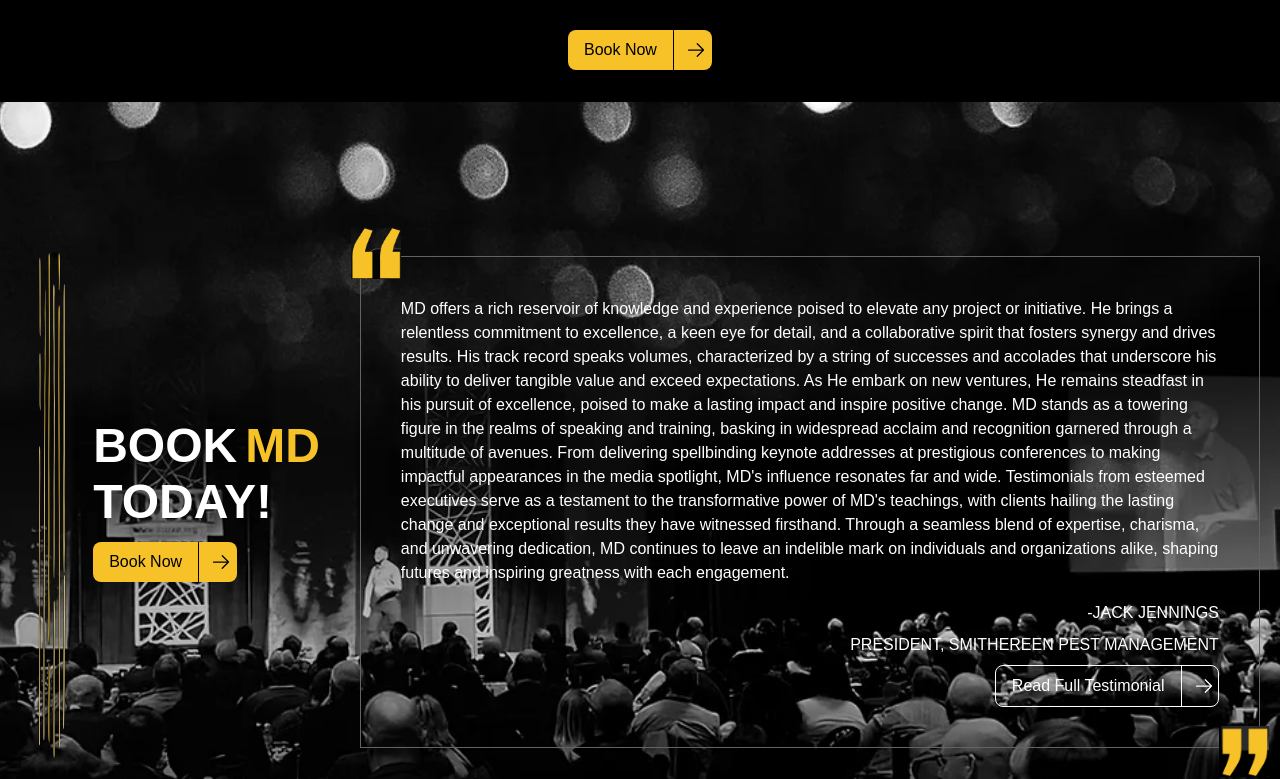
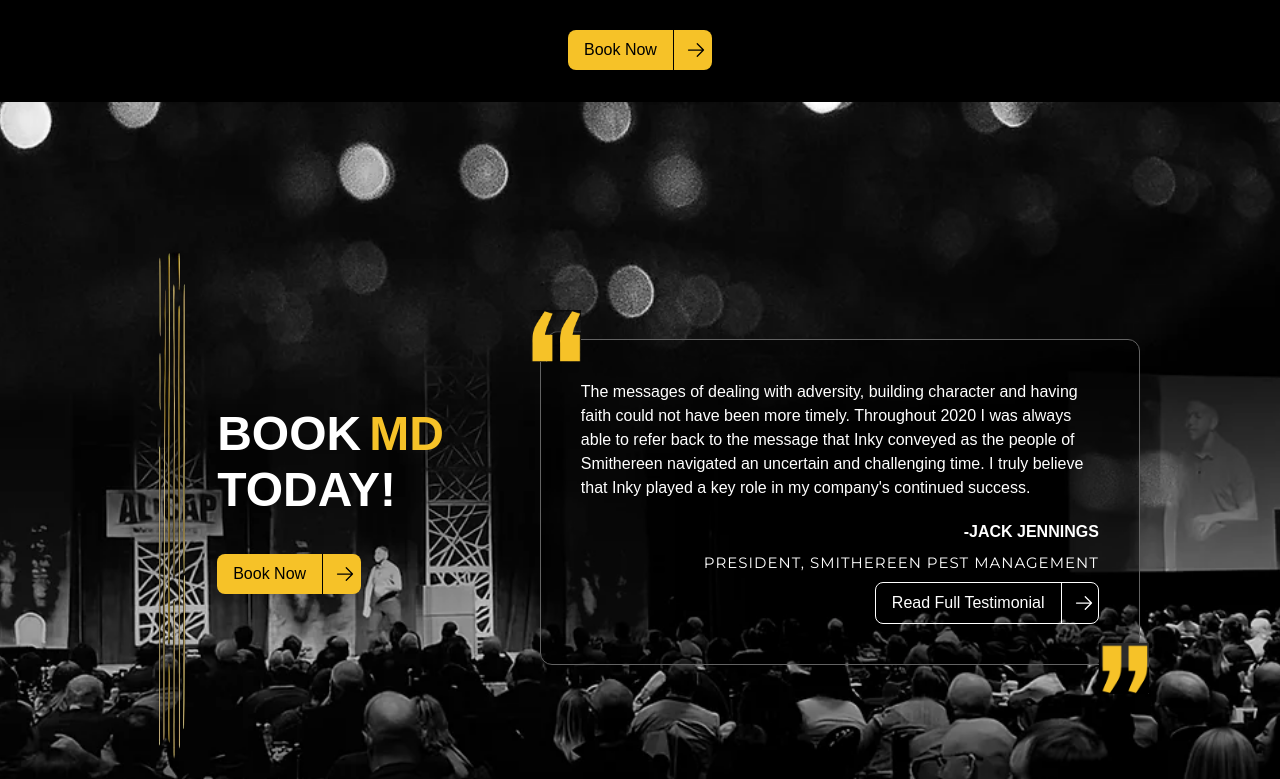
Before and after one commit to allanXQ/inky-ui, a React (Vite) app: page / in a window 1280 px wide. Shown: the part 3321-4100 px from the top of the page. Built offline with nearby package versions, Linux system fonts and the light colour scheme; a web font is replaced by a local one.

Commit message:
update styling

```diff
--- a/src/App.css
+++ b/src/App.css
@@ -74,6 +74,10 @@
   height: 100vh;
 }
 
+.testimonial-container {
+  background-color: rgba(0, 0, 0, 0.5);
+}
+
 #about-hero {
   background-image: url("../public/about-hero.webp");
   background-size: cover;
--- a/src/Pages/Home.jsx
+++ b/src/Pages/Home.jsx
@@ -337,11 +337,11 @@ export default function Home() {
       </div>
       <div
         id="testimonials"
-        className="flex gap-10 items-center justify-center"
+        className="flex gap-24 items-center justify-center"
       >
-        <div className="flex gap-4">
+        <div className="flex gap-5">
           <img src="./lines.png" />
-          <div className="flex flex-col gap-4  justify-center">
+          <div className="flex flex-col gap-10  justify-center">
             <div className="flex flex-col font-bold gap-2 text-5xl">
               <div className="flex  gap-2">
                 <p>BOOK</p> <p className="text-[#F6C228]">MD</p>
@@ -374,7 +374,7 @@ export default function Home() {
             </div>
           </div>
         </div>
-        <div className="flex flex-col gap-4 border border-[#636363] max-w-[900px] p-10 relative">
+        <div className="testimonial-container flex flex-col gap-5 border border-[#636363] rounded-xl max-w-[600px] min-h-[300px] p-10 relative ">
           <img
             src="./topquote.png"
             width={50}
@@ -382,30 +382,16 @@ export default function Home() {
             className="absolute top-[-30px] left-[-10px]"
           />
           <p>
-            MD offers a rich reservoir of knowledge and experience poised to
-            elevate any project or initiative. He brings a relentless commitment
-            to excellence, a keen eye for detail, and a collaborative spirit
-            that fosters synergy and drives results. His track record speaks
-            volumes, characterized by a string of successes and accolades that
-            underscore his ability to deliver tangible value and exceed
-            expectations. As He embark on new ventures, He remains steadfast in
-            his pursuit of excellence, poised to make a lasting impact and
-            inspire positive change. MD stands as a towering figure in the
-            realms of speaking and training, basking in widespread acclaim and
-            recognition garnered through a multitude of avenues. From delivering
-            spellbinding keynote addresses at prestigious conferences to making
-            impactful appearances in the media spotlight, MD's influence
-            resonates far and wide. Testimonials from esteemed executives serve
-            as a testament to the transformative power of MD's teachings, with
-            clients hailing the lasting change and exceptional results they have
-            witnessed firsthand. Through a seamless blend of expertise,
-            charisma, and unwavering dedication, MD continues to leave an
-            indelible mark on individuals and organizations alike, shaping
-            futures and inspiring greatness with each engagement.
+            The messages of dealing with adversity, building character and
+            having faith could not have been more timely. Throughout 2020 I was
+            always able to refer back to the message that Inky conveyed as the
+            people of Smithereen navigated an uncertain and challenging time. I
+            truly believe that Inky played a key role in my company's continued
+            success.
           </p>
           <div className="flex flex-col items-end gap-2">
-            <p>-JACK JENNINGS</p>
-            <p>PRESIDENT, SMITHEREEN PEST MANAGEMENT</p>
+            <p className="font-bold">-JACK JENNINGS</p>
+            <p className="clients-h2">PRESIDENT, SMITHEREEN PEST MANAGEMENT</p>
             <div className="flex items-center border border-white rounded-lg w-56 ">
               <button
                 id="about-btn"
```
